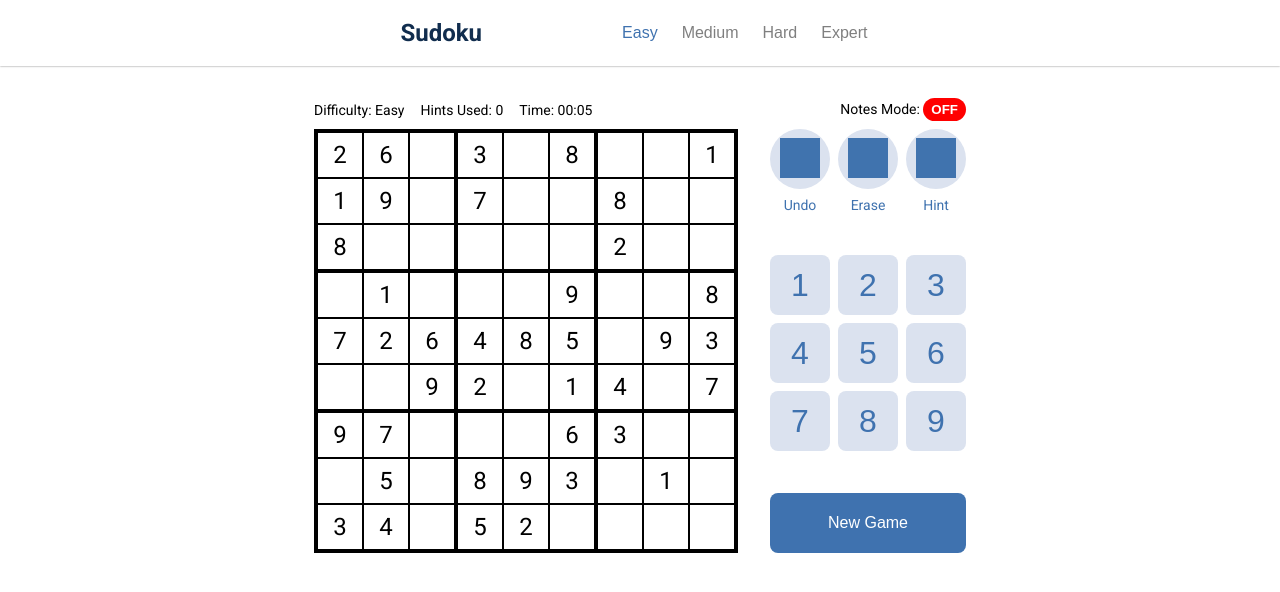
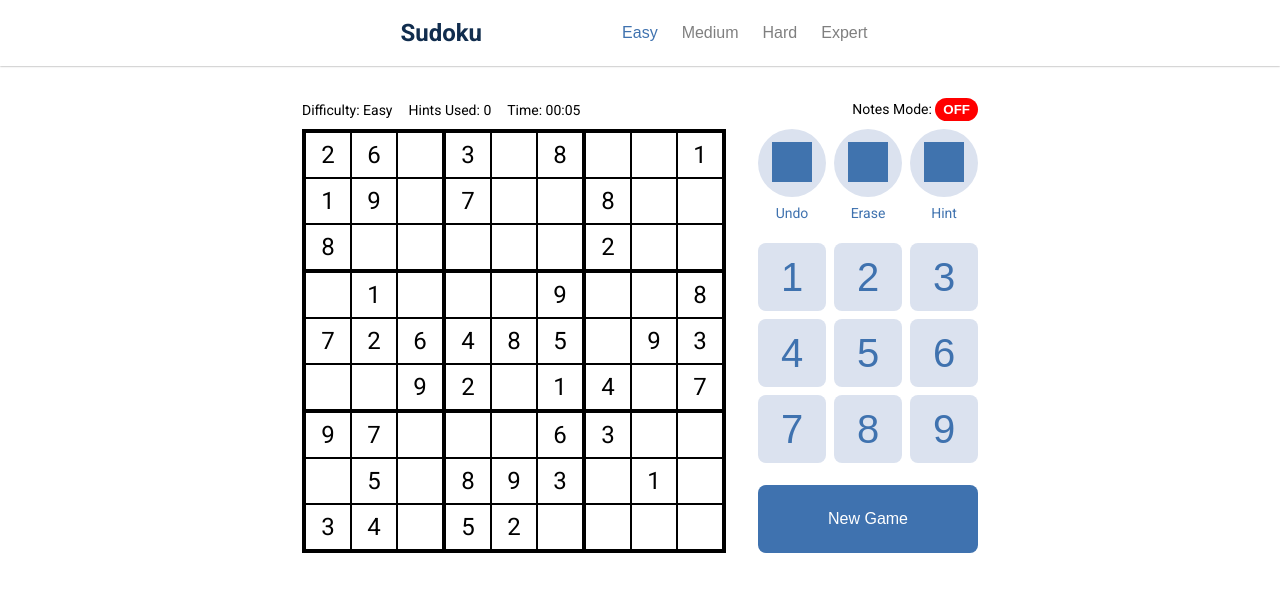
Before and after one commit to SamLeB1/sudoku, a React (Vite) app: page / in a window 1280 px wide. Shown: the top 592 px of the page. Built offline with nearby package versions, Linux system fonts and the light colour scheme; grey boxes are pictures that could not be loaded.

Commit message:
added keyboard number input

```diff
--- a/src/components/InputButtons/InputButtons.css
+++ b/src/components/InputButtons/InputButtons.css
@@ -1,5 +1,5 @@
 .input-buttons {
-  --btn-size: 60px;
+  --btn-size: 68px;
   display: flex;
   flex-direction: column;
   justify-content: space-between;
@@ -46,7 +46,7 @@
   border-radius: 8px;
   color: #3f72af;
   cursor: pointer;
-  font-size: 2rem;
+  font-size: 2.5rem;
   padding: 0;
 }
 .input-buttons .btn-number:hover {
--- a/src/components/InputButtons/InputButtons.tsx
+++ b/src/components/InputButtons/InputButtons.tsx
@@ -1,3 +1,4 @@
+import { useEffect } from "react";
 import useAppContext from "../../hooks/useAppContext.tsx";
 import useGridContext from "../../hooks/useGridContext.tsx";
 import useNewGame from "../../hooks/useNewGame.tsx";
@@ -30,6 +31,24 @@ export default function InputButtons() {
     if (stateGrid.selectedCell?.canModify)
       dispatchGrid({ type: "ERASE", payload: stateGrid.selectedCell.index });
   }
+
+  function handleKeyDown(e: KeyboardEvent) {
+    if (stateGrid.isSolved) return;
+    if (e.key === "1") handleNumberInput(1);
+    else if (e.key === "2") handleNumberInput(2);
+    else if (e.key === "3") handleNumberInput(3);
+    else if (e.key === "4") handleNumberInput(4);
+    else if (e.key === "5") handleNumberInput(5);
+    else if (e.key === "6") handleNumberInput(6);
+    else if (e.key === "7") handleNumberInput(7);
+    else if (e.key === "8") handleNumberInput(8);
+    else if (e.key === "9") handleNumberInput(9);
+  }
+
+  useEffect(() => {
+    document.addEventListener("keydown", handleKeyDown);
+    return () => document.removeEventListener("keydown", handleKeyDown);
+  }, [stateApp, stateGrid]);
 
   return (
     <div className="input-buttons">
--- a/src/context/GridContext.tsx
+++ b/src/context/GridContext.tsx
@@ -107,6 +107,7 @@ function reducerGrid(state: GridState, action: GridAction) {
         value,
         index: { indexRow, indexCol },
       } = action.payload;
+      if (state.grid[indexRow][indexCol] === value) return state;
 
       let grid = JSON.parse(JSON.stringify(state.grid));
       grid[indexRow][indexCol] = value;
```
